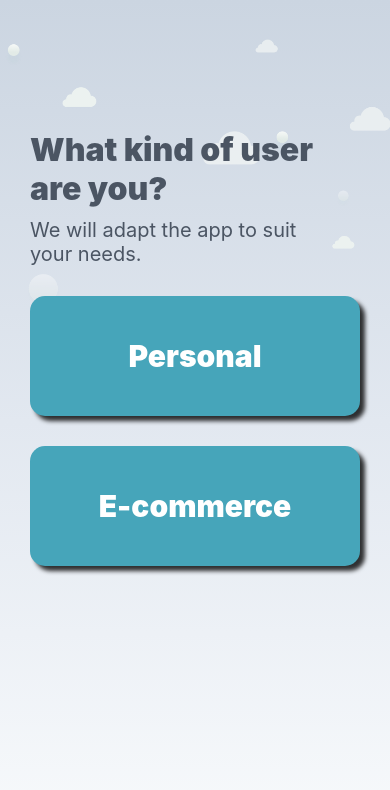
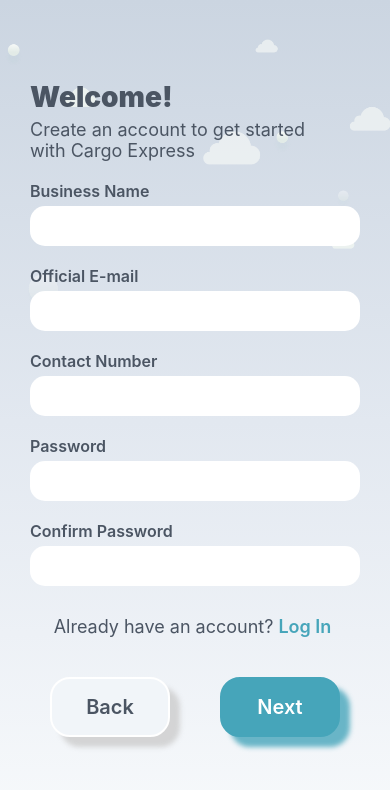
Before and after one commit to FUSION-FUSION/Mobile-Assessment-React-Native, a React Native app: screen /business-sign-up in a window 390 px wide. Shown: the top 790 px of the page. Built offline with nearby package versions, Linux system fonts and the light colour scheme.

Commit message:
Add Business Account sign up screen

```diff
--- a/navigation/MainNavigation.js
+++ b/navigation/MainNavigation.js
@@ -8,6 +8,7 @@
 import SignUpVerification from '../screens/SignUpVerification';
 import AccountCreated from '../screens/AccountCreated';
 import TrackPackage from '../screens/TrackPackage';
+import BusinessAccountSignUp from '../screens/BusinessAccountSignUp';
 
 // Stack Navigator init
 const Stack = createNativeStackNavigator();
@@ -51,6 +52,10 @@
               component={PersonalAccountSignUp}
             />
             <Stack.Screen
+              name="business-sign-up"
+              component={BusinessAccountSignUp}
+            />
+            <Stack.Screen
               name="signup-verification"
               component={SignUpVerification}
             />
--- /dev/null
+++ b/screens/BusinessAccountSignUp.js
@@ -0,0 +1,266 @@
+import React, { useState } from 'react';
+import {
+  View,
+  ScrollView,
+  ImageBackground,
+  Text,
+  TextInput,
+  StyleSheet,
+  TouchableWithoutFeedback,
+  TouchableOpacity,
+  TouchableHighlight,
+  KeyboardAvoidingView,
+  Keyboard,
+  Platform,
+} from 'react-native';
+import { LinearGradient } from 'expo-linear-gradient';
+import bgImage from '../assets/bg-app-cloud.png';
+
+export default function BusinessAccountSignUp({ navigation }) {
+  // form state
+  const [name, setName] = useState('');
+  const [email, setEmail] = useState('');
+  const [phone, setPhone] = useState('');
+  const [password, setPassword] = useState('');
+  const [confirmPwd, setConfirmPwd] = useState('');
+
+  // advance to verification
+  const verify = () => navigation.navigate('signup-verification');
+  // navigate to login screen
+  const login = () => navigation.navigate('login');
+  // navigate back
+  const goBack = () => navigation.goBack();
+
+  return (
+    <KeyboardAvoidingView
+      behavior={Platform.OS === 'ios' ? 'padding' : 'height'}
+      style={styles.container}
+    >
+      <ScrollView
+        contentContainerStyle={styles.scrollContainer}
+        style={styles.scrollContainer}
+      >
+        <TouchableWithoutFeedback onPress={Keyboard.dismiss}>
+          <LinearGradient
+            colors={['#cbd5e1', '#e2e8f0', '#f8fafc']}
+            style={styles.container}
+          >
+            {/* Background Image */}
+            <ImageBackground
+              source={bgImage}
+              style={styles.bgImage}
+              resizeMode="contain"
+            />
+            {/* Sign up Form */}
+            <View style={styles.formContainer}>
+              <Text style={styles.formHeading}>Welcome!</Text>
+              <Text style={styles.formDescription}>
+                Create an account to get started with Cargo Express
+              </Text>
+              {/* Name */}
+              <View style={styles.formGroup}>
+                <Text style={styles.formLabel}>Business Name</Text>
+                <TextInput
+                  onChangeText={setName}
+                  value={name}
+                  style={styles.formInput}
+                />
+              </View>
+              {/* Email */}
+              <View style={styles.formGroup}>
+                <Text style={styles.formLabel}>Official E-mail</Text>
+                <TextInput
+                  onChangeText={setEmail}
+                  value={email}
+                  style={styles.formInput}
+                />
+              </View>
+              {/* Phone */}
+              <View style={styles.formGroup}>
+                <Text style={styles.formLabel}>Contact Number</Text>
+                <TextInput
+                  keyboardType="numeric"
+                  onChangeText={setPhone}
+                  value={phone}
+                  style={styles.formInput}
+                />
+              </View>
+              {/* Password */}
+              <View style={styles.formGroup}>
+                <Text style={styles.formLabel}>Password</Text>
+                <TextInput
+                  secureTextEntry={true}
+                  onChangeText={setPassword}
+                  value={password}
+                  style={styles.formInput}
+                />
+              </View>
+              {/* Confirm Password */}
+              <View style={styles.formGroup}>
+                <Text style={styles.formLabel}>Confirm Password</Text>
+                <TextInput
+                  secureTextEntry={true}
+                  onChangeText={setConfirmPwd}
+                  value={confirmPwd}
+                  style={styles.formInput}
+                />
+              </View>
+            </View>
+            {/* Have an Account? */}
+            <View style={styles.loginLinkContainer}>
+              <Text style={styles.loginLinkHelpText}>
+                Already have an account?
+              </Text>
+              <TouchableOpacity onPress={login}>
+                <Text style={styles.loginLinkText}>Log In</Text>
+              </TouchableOpacity>
+            </View>
+            {/* Next/Back Buttons */}
+            <View style={styles.btnContainer}>
+              <TouchableHighlight
+                onPress={goBack}
+                activeOpacity={1}
+                underlayColor="#e2e8f0"
+                style={{ ...styles.button, ...styles.backButton }}
+              >
+                <Text
+                  style={{ ...styles.buttonText, ...styles.backButtonText }}
+                >
+                  Back
+                </Text>
+              </TouchableHighlight>
+              <TouchableHighlight
+                onPress={verify}
+                activeOpacity={1}
+                underlayColor="#3a8c9e"
+                style={{ ...styles.button, ...styles.nextButton }}
+              >
+                <Text
+                  style={{ ...styles.buttonText, ...styles.nextButtonText }}
+                >
+                  Next
+                </Text>
+              </TouchableHighlight>
+            </View>
+          </LinearGradient>
+        </TouchableWithoutFeedback>
+      </ScrollView>
+    </KeyboardAvoidingView>
+  );
+}
+
+const styles = StyleSheet.create({
+  container: {
+    flex: 1,
+  },
+  scrollContainer: {
+    flex: 1,
+  },
+  bgImage: {
+    width: '100%',
+    height: 350,
+    position: 'absolute',
+    top: 0,
+  },
+  formContainer: {
+    padding: 30,
+  },
+  formHeading: {
+    fontSize: 28,
+    fontWeight: '900',
+    color: '#4b5563',
+    paddingRight: 20,
+    paddingTop: 50,
+  },
+  formDescription: {
+    fontSize: 18,
+    color: '#4b5563',
+    paddingRight: 20,
+    marginTop: 5,
+  },
+  formGroup: {
+    marginTop: 20,
+  },
+  formLabel: {
+    fontSize: 16,
+    fontWeight: '600',
+    color: '#4b5563',
+    marginBottom: 5,
+  },
+  formInput: {
+    width: '100%',
+    height: 40,
+    fontSize: 17,
+    color: '#4b5563',
+    backgroundColor: '#ffffff',
+    borderRadius: 15,
+    paddingHorizontal: 20,
+  },
+  loginLinkContainer: {
+    flexDirection: 'row',
+    alignItems: 'center',
+    justifyContent: 'center',
+  },
+  loginLinkHelpText: {
+    fontSize: 18,
+    color: '#4b5563',
+  },
+  loginLinkText: {
+    fontSize: 18,
+    fontWeight: '600',
+    color: '#46a5ba',
+    marginHorizontal: 5,
+  },
+  btnContainer: {
+    flexDirection: 'row',
+    justifyContent: 'space-between',
+    alignItems: 'center',
+    paddingHorizontal: 50,
+    marginTop: 40,
+  },
+  button: {
+    width: 120,
+    height: 60,
+    alignItems: 'center',
+    justifyContent: 'center',
+    borderRadius: 20,
+  },
+  backButton: {
+    backgroundColor: '#f1f5f9',
+    borderColor: '#fff',
+    borderWidth: 2,
+    borderStyle: 'solid',
+    elevation: 10,
+    shadowColor: '#ccc',
+    shadowOffset: {
+      width: 10,
+      height: 10,
+    },
+    shadowOpacity: 0.8,
+    shadowRadius: 5,
+  },
+  nextButton: {
+    backgroundColor: '#46a5ba',
+    borderColor: '#46a5ba',
+    borderWidth: 2,
+    borderStyle: 'solid',
+    elevation: 10,
+    shadowColor: '#46a5ba',
+    shadowOffset: {
+      width: 10,
+      height: 10,
+    },
+    shadowOpacity: 0.8,
+    shadowRadius: 5,
+  },
+  buttonText: {
+    fontSize: 20,
+    fontWeight: '600',
+  },
+  backButtonText: {
+    color: '#4b5563',
+  },
+  nextButtonText: {
+    color: 'white',
+  },
+});
```
